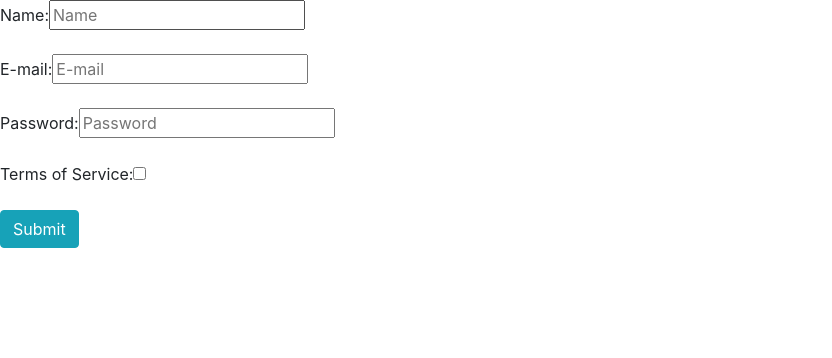
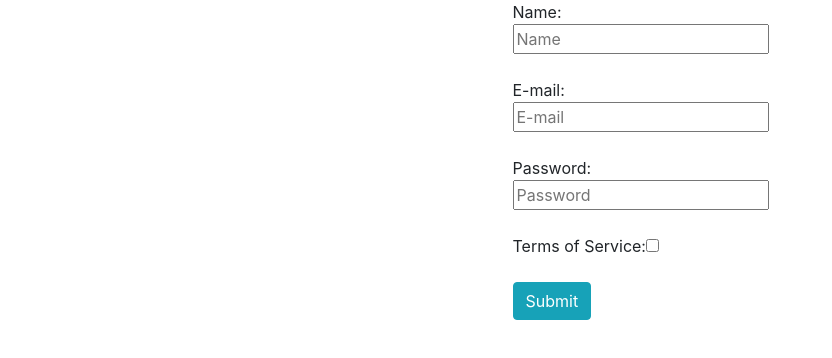
Before and after one commit to pt-build-week-disney-parent-3/front-end, a React (Create React App) app in the folder disneyparent/: page / in a window 1280 px wide. Shown: the top 358 px of the page, without its empty margins (0-832 px from the left). Built offline with nearby package versions, Linux system fonts and the light colour scheme.

Commit message:
added a bit more styling and got form to center now i need to move form a few em from the top

```diff
--- a/disneyparent/src/Components/SignInForm.js
+++ b/disneyparent/src/Components/SignInForm.js
@@ -1,10 +1,13 @@
 import React from 'react';
 import {withFormik,Form,Field,} from 'formik';
-import { Button,  FormGroup, Label, Input, FormText } from 'reactstrap';
+import { Button,  FormGroup, Container,Row ,Col} from 'reactstrap';
 
 const SignInForm=(props)=>{
     console.log('props.values from sign in form',props.values)
     return (
+        <Container>
+            <Row >
+                <Col xs='3' className='mx-auto'>
         <Form>
     <FormGroup>
             <label>
@@ -33,6 +36,9 @@ const SignInForm=(props)=>{
         </FormGroup>
       <Button color="info" type ='submit'>Submit</Button>
     </Form>
+    </Col>
+    </Row>
+    </Container>
 
     )
 }
```
